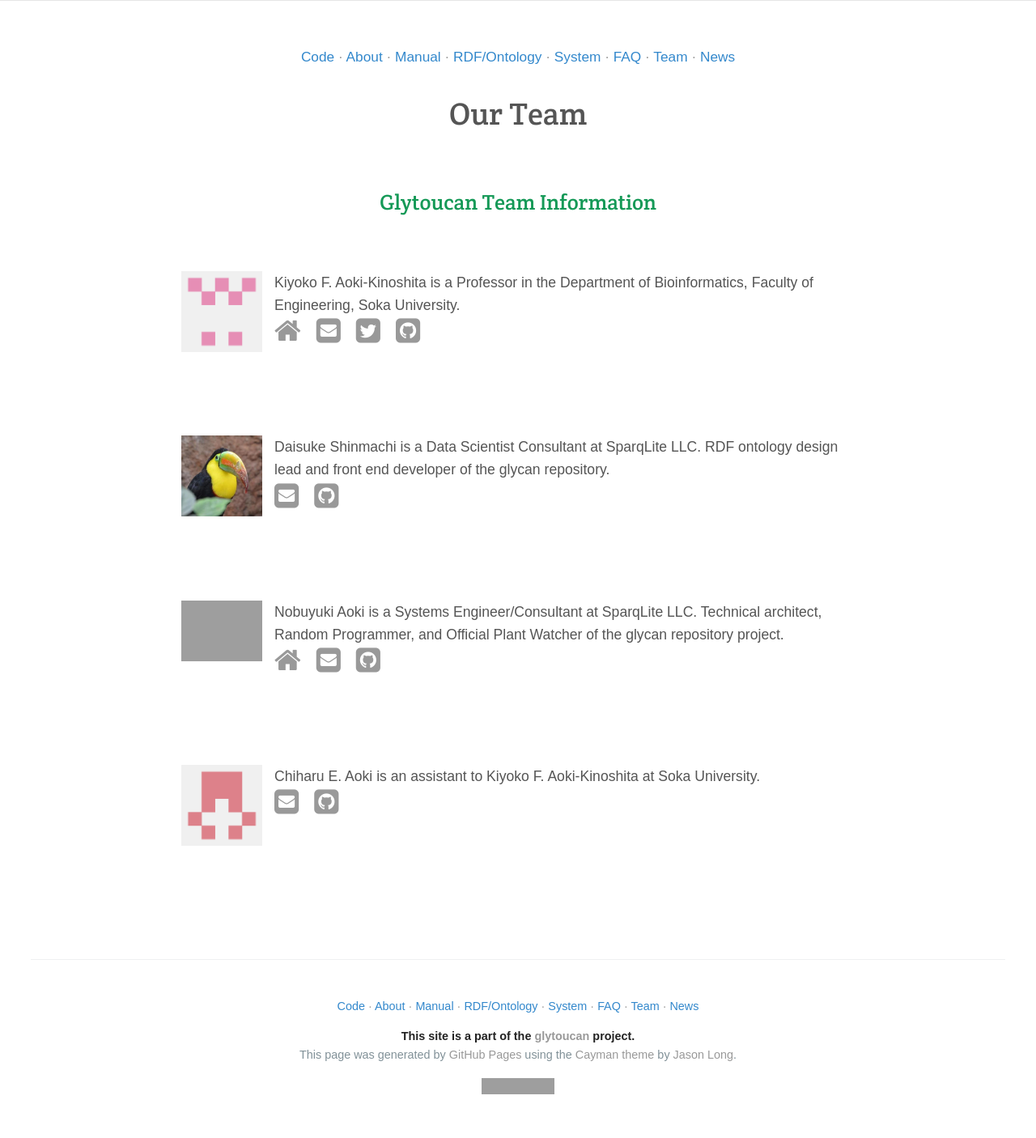
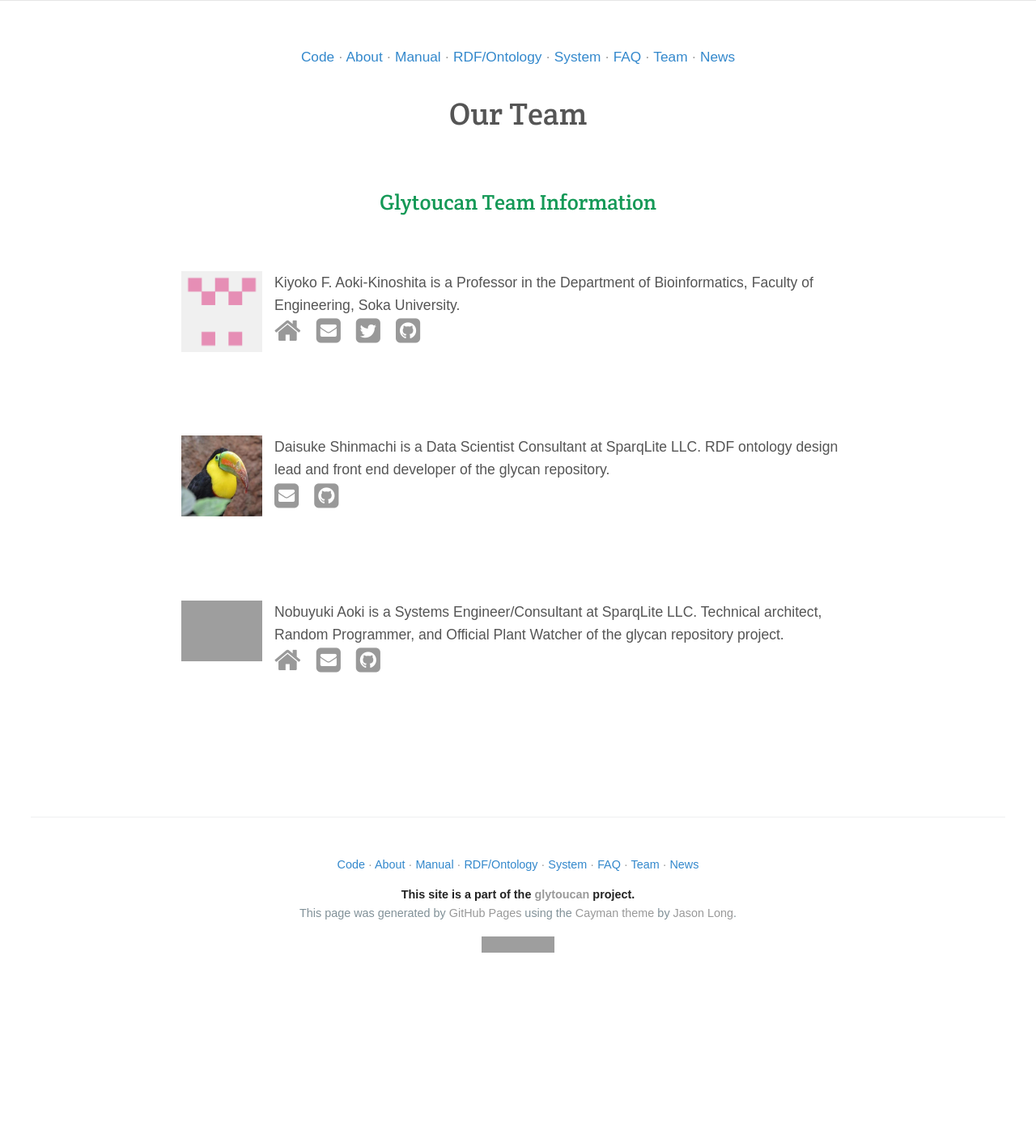
Before and after one commit to glytoucan/glytoucan, a Jekyll site: the page built from team/index.md, in a window 1280 px wide. Shown: the whole page at 81% size. Built offline with Jekyll 4.4.1, drawn with Linux system fonts in a browser that asks for light colours; nearby versions of some CDN libraries; after the commit the page ends 1230 px from its top, so only the background shows below that; grey boxes are pictures that could not be loaded.

Commit message:
conclusion

```diff
--- a/team/index.md
+++ b/team/index.md
@@ -24,9 +24,3 @@ layout: default
 <br>
 
 <br>
-
-{% include contact-info.html name="Chiharu E. Aoki" %}
-
-<br>
-
-<br>
```
Also changed, not shown: _posts/2019-08-01-new-backend-release.md (+3 -1 lines).
